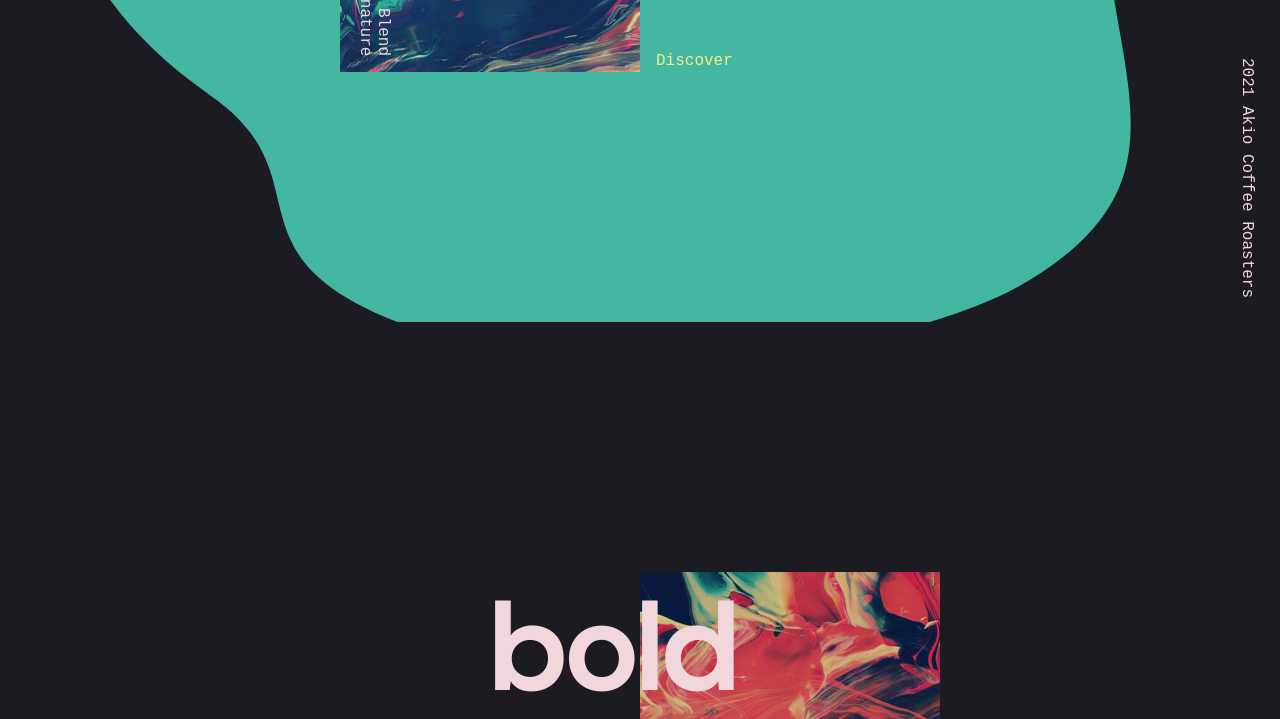
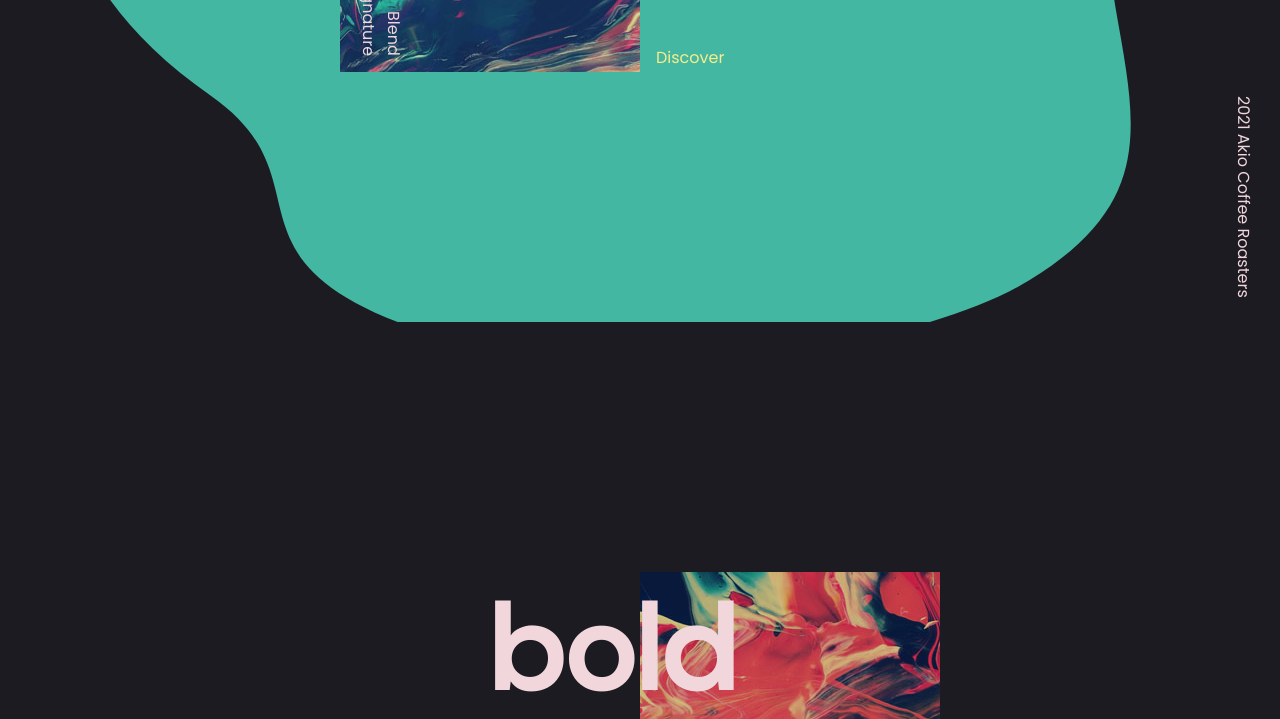
Before and after one commit to raunaktr/akiocoffee, a plain HTML site: page index.html in a window 1280 px wide. Shown: the part 478-1197 px from the top of the page. Drawn offline with Linux system fonts and the light colour scheme.

Commit message:
Styling updates :pencil2:

```diff
--- a/css/demo.css
+++ b/css/demo.css
@@ -20,7 +20,7 @@ body {
 	--background-color-3: #202692;
 	--link-color: #03b9f1;
 	--link-hover-color: #fff;
-	font-family: 'Roboto Mono', monospace;
+	font-family: 'Poppins', sans-serif;
 	font-weight: 500;
 	color: #fff;
 	color: var(--text-color);
```
